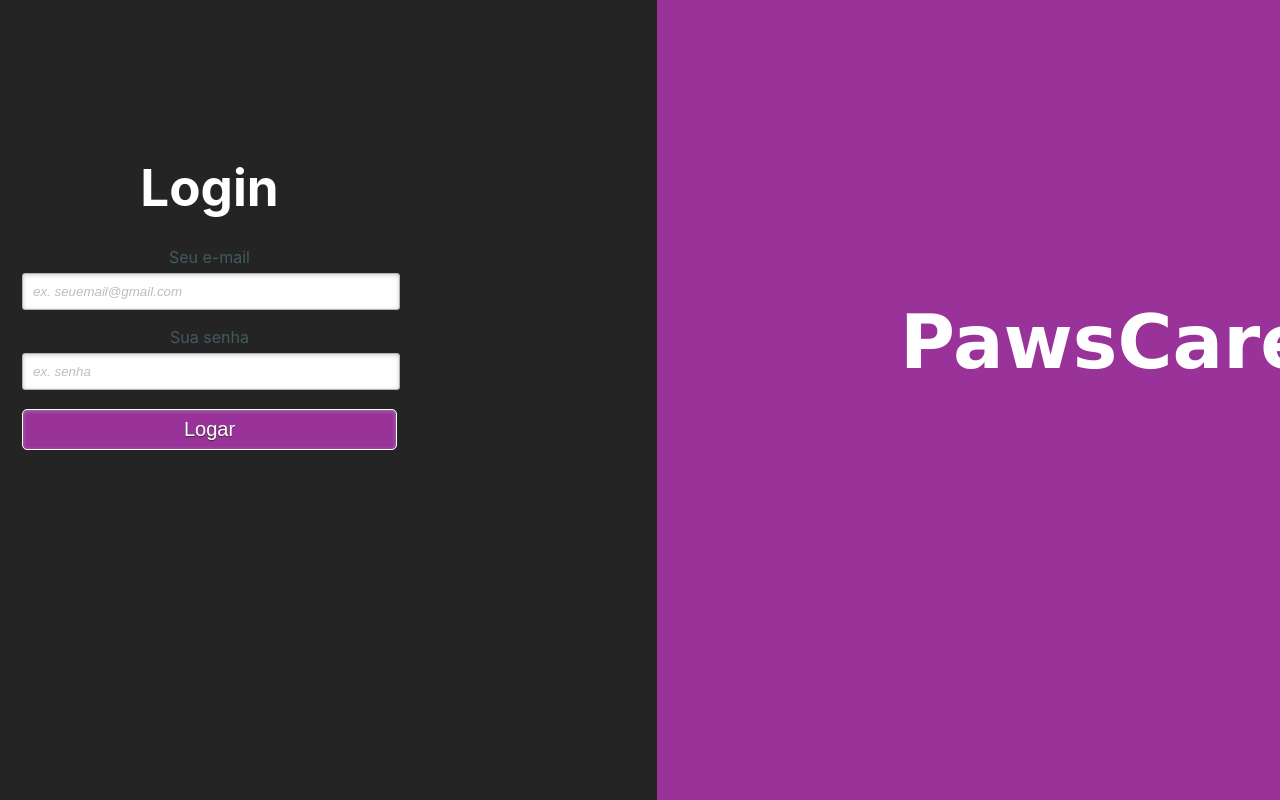
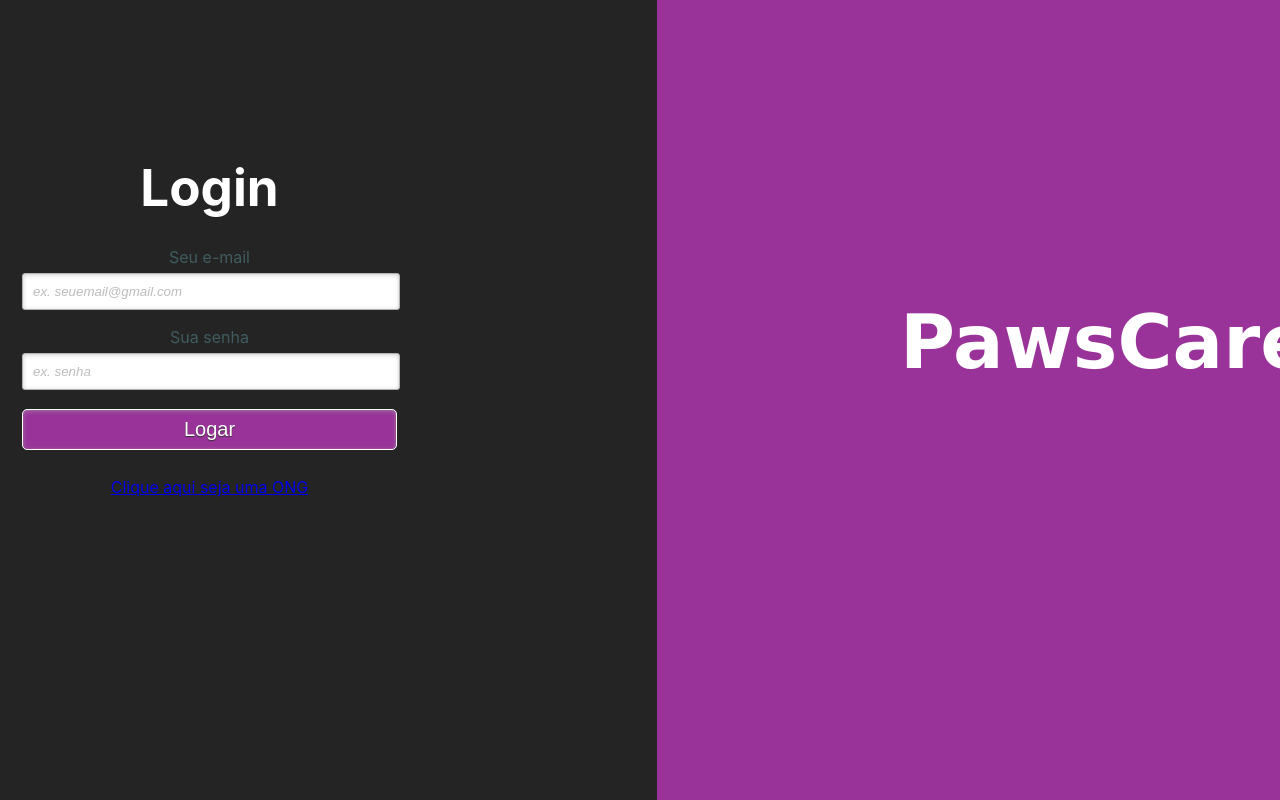
Before and after one commit to brunogmadeira/PawsCare, a React (Vite) app: page / in a window 1280 px wide. Shown: the top 800 px of the page. Built offline with nearby package versions, Linux system fonts and the light colour scheme.

Commit message:
Inicio tela login

```diff
--- a/src/components/Formulario.jsx
+++ b/src/components/Formulario.jsx
@@ -18,6 +18,7 @@ const Formulario = () => {
           <p>
           <Link to="TelaHome"> <input type="submit" value="Logar" /> </Link>
           </p>
+          <Link to="TelaHome"> Clique aqui seja uma ONG </Link>
         </form>
         </div>
       </div>
```
